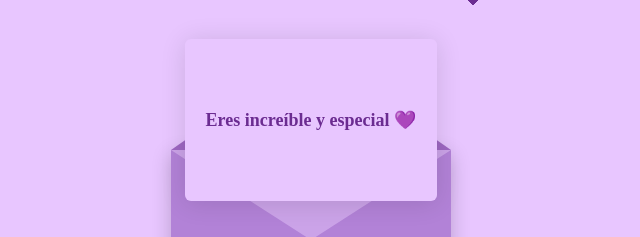
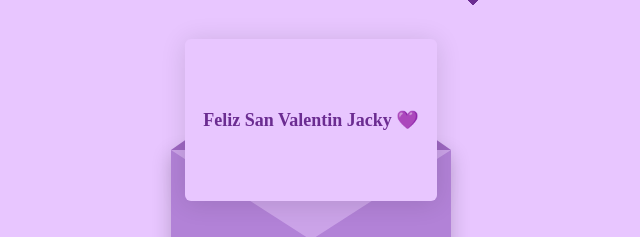
Before and after one commit to GenjiGH/14FB, a plain HTML site: page index.html in a window 1280 px wide. Both pictures are taken after a click on the element 640 px from the left and 240 px from the top of the page. Shown: the top 237 px of the page, 329-969 px from the left. Drawn offline with nearby package versions, Linux system fonts and the light colour scheme.

Commit message:
Update index.html

```diff
--- a/index.html
+++ b/index.html
@@ -11,7 +11,7 @@
             <div class="front flap"></div>
             <div class="front pocket"></div>
             <div class="letter">
-                <p id="message" class="hidden">Eres increíble y especial 💜</p>
+                <p id="message" class="hidden">Feliz San Valentin Jacky 💜</p>
             </div>
             <div class="hearts">
                 <div class="heart a1"></div>
```
